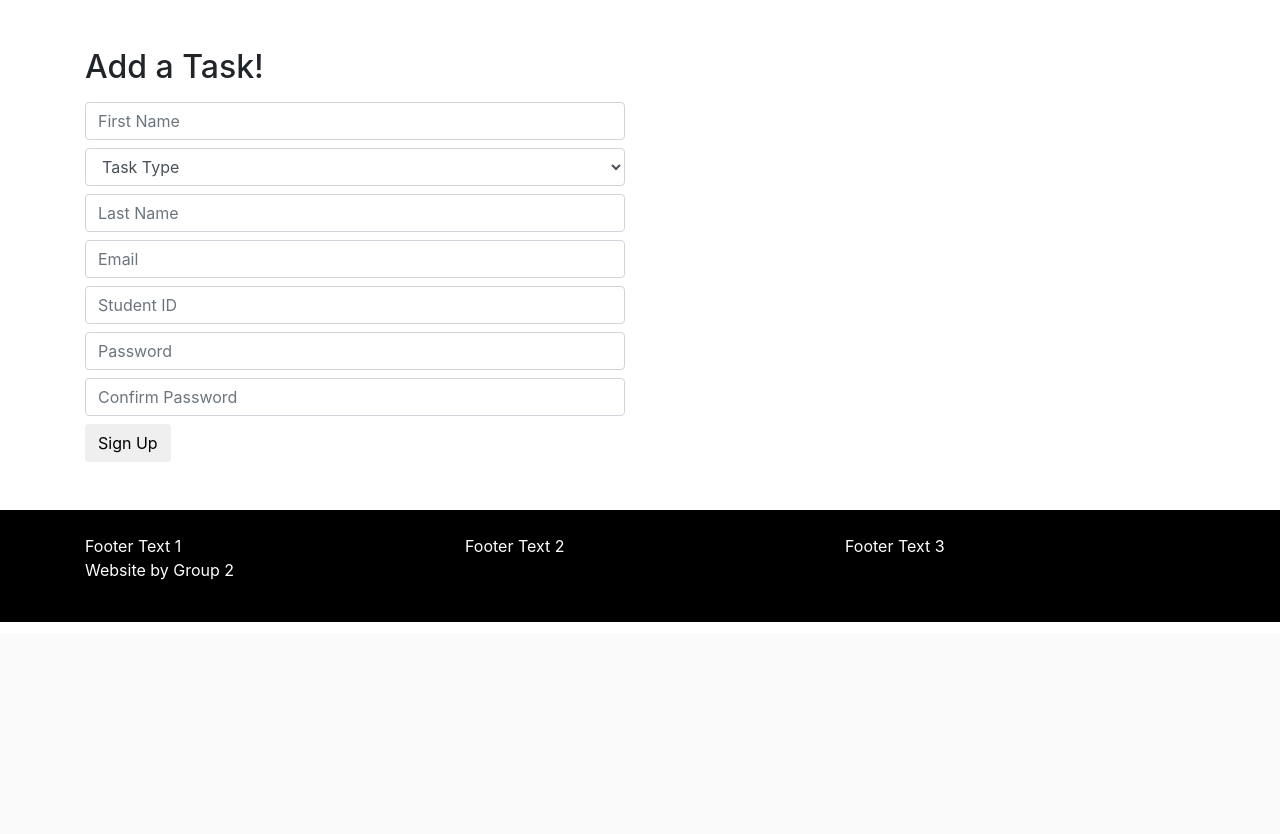
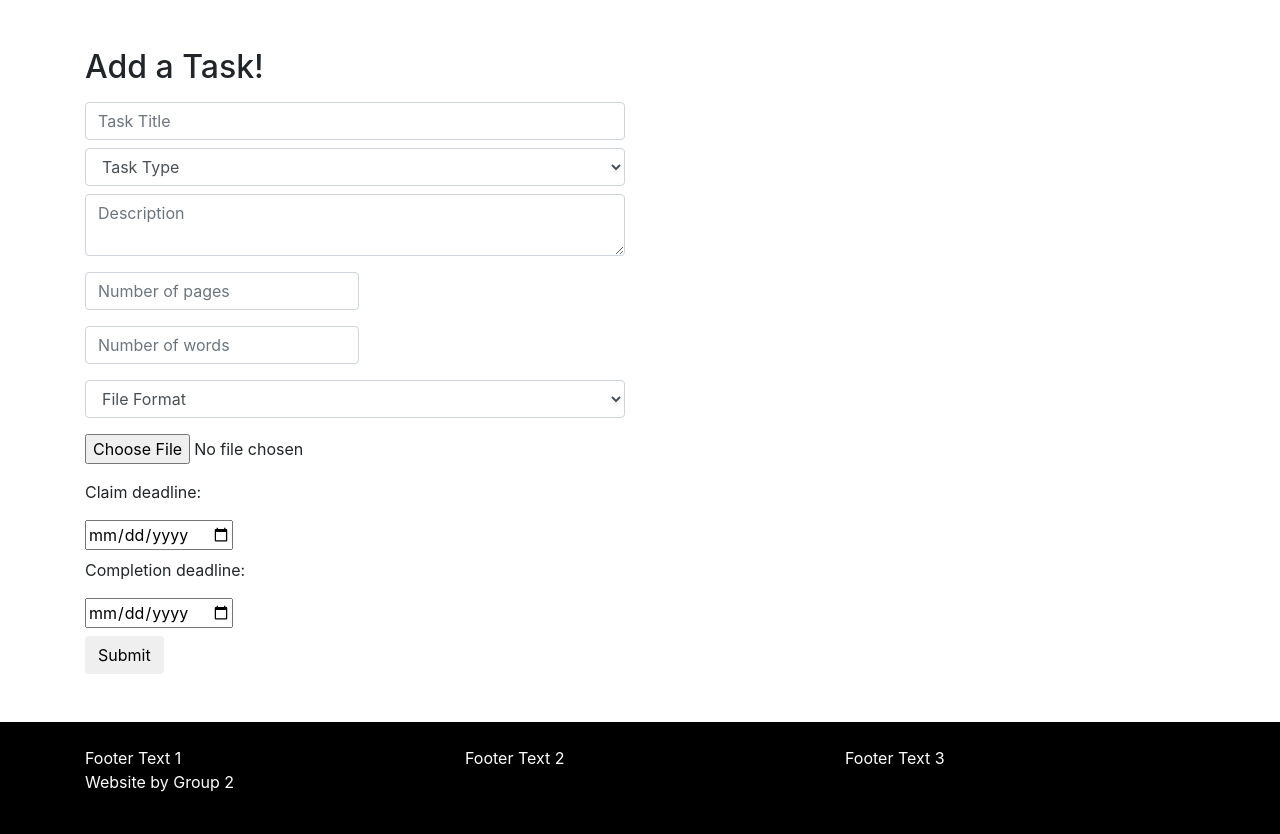
Before and after one commit to RoryEgan/cs4014-project, a PHP site: page /new-task.php in a window 1280 px wide. Shown: the part 166-1000 px from the top of the page. Before the commit the page ends 788 px from the top, so only its background shows below. Run offline with PHP 8.4, Linux system fonts and the light colour scheme; data that the repository does not hold is empty; some libraries are stand-ins or nearby versions.

Commit message:
Added new-task page
CSS/html added but backend functionality still required.

```diff
--- a/includes/footer.php
+++ b/includes/footer.php
@@ -23,4 +23,6 @@
   <script src="bower_components/jquery/jquery.min.js"></script>
   <script src="bower_components/bootstrap/dist/js/bootstrap.min.js"></script>
   <script src="js/script.min.js"></script>
+  <script type="text/javascript" src="https://cdnjs.cloudflare.com/ajax/libs/bootstrap-datepicker/1.4.1/js/bootstrap-datepicker.min.js"></script>
+  <link rel="stylesheet" href="https://cdnjs.cloudflare.com/ajax/libs/bootstrap-datepicker/1.4.1/css/bootstrap-datepicker3.css"/>
 </footer>
--- a/includes/header.php
+++ b/includes/header.php
@@ -23,7 +23,7 @@
               <li class="active nav-item"><a href="#">Page 2</a></li>
               <li class="active nav-item"><a href="faq.php">FAQS</a></li>
               <li class="active nav-item"><a href="#">Page 4</a></li>
-              <li class="active nav-item"><a href="#">Page 5</a></li>
+              <li class="active nav-item"><a href="new-task.php">New Task+</a></li>
             </ul>
           </div>
         </div>
--- a/modified_database_design.sql
+++ b/modified_database_design.sql
@@ -11,6 +11,7 @@ USE `CS4014_project_database` ;
 CREATE TABLE IF NOT EXISTS `CS4014_project_database`.`Subject` (
   `SubjectID` INT NOT NULL AUTO_INCREMENT,
   `SubjectName` VARCHAR(45) NOT NULL,
+  UNIQUE INDEX `SubjectName_UNIQUE` (`SubjectName` ASC),
   PRIMARY KEY (`SubjectID`))
 ENGINE = InnoDB;
 
@@ -58,7 +59,8 @@ ENGINE = InnoDB;
 CREATE TABLE IF NOT EXISTS `CS4014_project_database`.`TaskType` (
   `TaskTypeID` INT NOT NULL AUTO_INCREMENT,
   `TaskTypeVal` VARCHAR(45) NOT NULL,
-  PRIMARY KEY (`TaskTypeID`))
+  PRIMARY KEY (`TaskTypeID`)
+  UNIQUE INDEX `TaskTypeVal_UNIQUE` (`TaskTypeVal` ASC))
 ENGINE = InnoDB;
 
 
--- a/new-task.php
+++ b/new-task.php
@@ -11,32 +11,46 @@
           <h2 class="my-3">Add a Task!</h2>
           <form class="form" onsubmit="checkHoneypot()" action="login.php" method="post">
             <div class="form-group">
-              <div id="fNameDiv" >
-                <input id="signUpFirstName" class="form-control my-2" type="text" name="signUpFirstName" value="" placeholder="First Name" onblur="validateFirstName()" required/>
+              <div>
+                <input  class="form-control my-2" type="text" name="signUpFirstName" value="" placeholder="Task Title" required/>
               </div>
               <select class="form-control my-2" name="signUpSubject">
                 <option selected hidden>Task Type</option>
                 <?php
                 include('includes/php/utils/DropdownOptionGenerator.class.php');
                 $gen = new DropdownOptionGenerator();
-                $query = "SELECT * FROM ;";
-                $gen -> generateOptions($query, 'SubjectName');
+                $query = "SELECT * FROM TaskType;";
+                $gen -> generateOptions($query, 'TaskTypeVal');
                 ?>
               </select>
-              <div id="lNameDiv" >
-                <input id="signUpLastName" name="signUpLastName" class="form-control my-2" type="text" value="" placeholder="Last Name" onblur="validateLastName()" required/>
+              <div>
+                <textarea name="signUpLastName" class="form-control my-2 input-large" type="text" value="" placeholder="Description"  required></textarea>
               </div>
-              <div id="emailSignUpGroup">
-                <input id="signUpEmail" name="signUpEmail" class="form-control my-2" type="email" onblur="validateEmail()" placeholder="Email" required/>
+              <div class="form-inline">
+                <input name="signUpEmail" class="form-control my-2" type="text" placeholder="Number of pages" required/>
               </div>
-              <input id="signUpID" name="signUpID" type="text" class="form-control my-2" placeholder="Student ID" required/>
-              <div id="passwordGroup">
-                <input id="signUpPassword" name="signUpPassword" type="password" class="form-control my-2" placeholder="Password" onblur="validatePassword()"/>
+              <div class="form-inline">
+                <input name="signUpPassword" type="password" class="form-control my-2" placeholder="Number of words" />
               </div>
-              <div id="passwordConfirmGroup">
-                <input id="signUpPasswordConfirm" name="signUpPasswordConfirm" type="password" class="form-control my-2" placeholder="Confirm Password" onblur="confirmPassword()"/>
+              <select class="form-control my-2" name="signUpSubject">
+                <option selected hidden>File Format</option>
+                <?php
+                $query = "SELECT * FROM Format;";
+                $gen -> generateOptions($query, 'FormatVal');
+                ?>
+              </select>
+              <div class="my-2">
+                <input type="file" class="my-2 btn-default btn-file" required/>
               </div>
-              <input type="submit" class="btn btn-default" value="Sign Up" name="signUpButton" role="button"/>
+              <label for="claim-date">Claim deadline:</label>
+              <div class=" my-2">
+                <input id="claim-date" type="date" />
+              </div>
+              <label for="completion-date">Completion deadline:</label>
+              <div class=" my-2">
+                <input id="completion-date" type="date" />
+              </div>
+              <input type="submit" class="btn btn-default" value="Submit" name="signUpButton" role="button"/>
               <div class="input-field">
                 <input id="gotcha" type="text" name="contact" value="" />
               </div>
```
